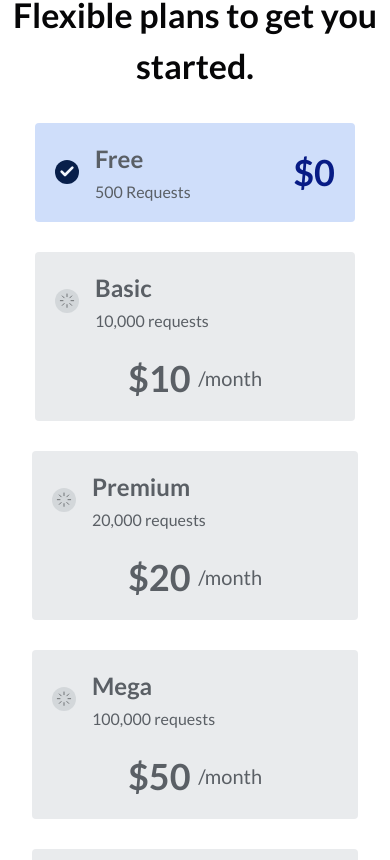
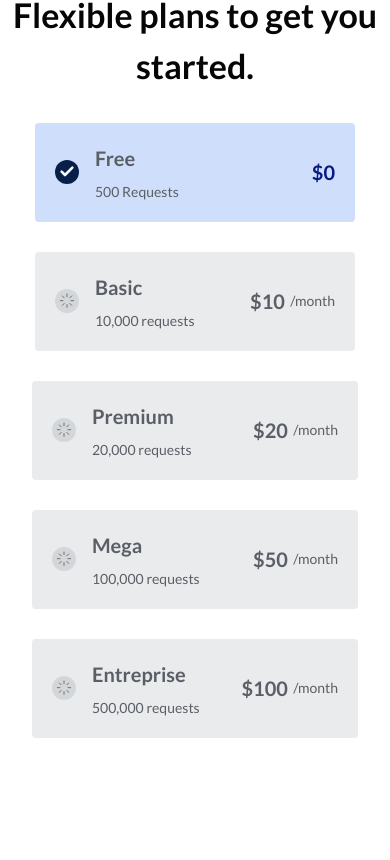
Before and after one commit to Zummit-Africa-Inc/Zapi-FE-v2, a React (Vite) app: page / in a window 390 px wide. Shown: the part 6244-7104 px from the top of the page. Built offline with nearby package versions, Linux system fonts and the light colour scheme; no server answers; what aws-amplify would draw is missing.

Commit message:
Updated card sizes on pricing section equal and aligned

```diff
--- a/src/components/home/Pricing.tsx
+++ b/src/components/home/Pricing.tsx
@@ -20,17 +20,27 @@ const Pricing: React.FC = () => {
                 <Box style={{display: "flex",alignItems: "center",marginInlineEnd: "auto",gap: "1rem"}}>
                   <img  className={classes.bullets} src={pricingBullet1} alt="" width="32px" height="32px" />
                   <Stack direction="column" sx={{ textAlign: "start", gap: "0.5rem" }}>
-                    <Typography variant="h6" sx={{fontWeight: 700, fontSize: "24px", lineHeight: "31px"}}>
+                    <Typography variant="h6" sx={{fontWeight: 700, fontSize: "24px", lineHeight: "31px",
+                    "@media screen and (max-width: 800px)": {
+                     paddingRight: "35px",
+                     fontSize: "20px",
+                     fontWeight: "600",
+                    }}}>
                       Free
                     </Typography>
-                    <Typography variant="h6" sx={{fontWeight: 500, fontSize: "16px", lineHeight: "20px"}}>
+                    <Typography variant="h6" sx={{fontWeight: 500, fontSize: "16px", lineHeight: "20px", "@media screen and (max-width: 800px)": {
+                    fontSize: "14px",
+                    fontWeight: "400",
+                    }}}>
                       500 Requests
                     </Typography>
                   </Stack>
                 </Box>
                 <Stack direction="row" sx={{ textAlign: "start" }}>
-                  <Typography variant="h1" sx={{fontWeight: 700, fontSize: "36px", lineHeight: "46px",
-                   color:"#071B85"}}>
+                  <Typography variant="h1" sx={{fontWeight: 700, fontSize: "36px", lineHeight: "46px",            color:"#071B85", "@media screen and (max-width: 800px)": {
+                    fontSize: "20px",
+                    fontWeight: "600",
+                  }}}>
                     $0
                   </Typography>
                   <Typography variant="h6"
@@ -55,17 +65,28 @@ const Pricing: React.FC = () => {
                   <img className={classes.bullets} src={pricingBullet2} alt="" width="32px" height="32px"/>
                   <Stack direction="column"
                     sx={{ textAlign: "start", gap: "0.5rem" }}>
-                    <Typography variant="h5" sx={{fontWeight: 700, fontSize: "24px", lineHeight: "31px"}}>
+                    <Typography variant="h5" sx={{fontWeight: 700, fontSize: "24px", lineHeight: "31px",
+                     "@media screen and (max-width: 800px)": {
+                     paddingRight: "35px",
+                     fontSize: "20px",
+                     fontWeight: "600",
+                    },}}>
                       Basic
                     </Typography>
-                    <Typography variant="h6" sx={{fontWeight: 500, fontSize: "16px", lineHeight: "20px"}}>
+                    <Typography variant="h6" sx={{fontWeight: 500, fontSize: "16px", lineHeight: "20px",
+                     "@media screen and (max-width: 800px)": {
+                     fontSize: "14px",
+                     fontWeight: "400",
+                     }}}>
                       10,000 requests
                     </Typography>
                   </Stack>
                 </Box>
                 <Stack direction="row" sx={{ textAlign: "start" }}>
-                  <Typography variant="h1" sx={{fontWeight: 700, fontSize: "36px", lineHeight: "46px",
-                   color: "#5A5F65"}}>
+                  <Typography variant="h1" sx={{fontWeight: 700, fontSize: "36px", lineHeight: "46px", color: "#5A5F65", "@media screen and (max-width: 800px)": {
+                    fontSize: "20px",
+                    fontWeight: "600",
+                  }}}>
                     $10
                   </Typography>
                   <Typography variant="h6"
@@ -75,6 +96,10 @@ const Pricing: React.FC = () => {
                       lineHeight: "26px",
                       color: "#5A5F65",
                       alignSelf: "center",
+                      "@media screen and (max-width: 800px)": {
+                        fontSize: "14px",
+                        fontWeight: "400",
+                      },
                     }}>
                     &nbsp; /month
                   </Typography>
@@ -92,17 +117,27 @@ const Pricing: React.FC = () => {
                 <img className={classes.bullets} src={pricingBullet2} alt="" width="32px" height="32px" />
                 <Stack direction="column"
                   sx={{ textAlign: "start", gap: "0.5rem" }}>
-                  <Typography variant="h5" sx={{fontWeight: 700, fontSize: "24px", lineHeight: "31px"}}>
+                  <Typography variant="h5" sx={{fontWeight: 700, fontSize: "24px", lineHeight: "31px", "@media screen and (max-width: 800px)": {
+                    paddingRight: "35px",
+                    fontSize: "20px",
+                    fontWeight: "600",
+                  }, }}>
                     Premium
                   </Typography>
-                  <Typography variant="h6" sx={{fontWeight: 500, fontSize: "16px", lineHeight: "20px"}}>
+                  <Typography variant="h6" sx={{fontWeight: 500, fontSize: "16px", lineHeight: "20px", "@media screen and (max-width: 800px)": {
+                    fontSize: "14px",
+                    fontWeight: "400",
+                  },}}>
                     20,000 requests
                   </Typography>
                 </Stack>
               </div>
               <Stack direction="row" sx={{ textAlign: "start" }}>
                 <Typography variant="h1" sx={{fontWeight: 700, fontSize: "36px", lineHeight: "46px",
-                   color:"#5A5F65"}}>
+                   color:"#5A5F65", "@media screen and (max-width: 800px)": {
+                    fontSize: "20px",
+                    fontWeight: "600",
+                  },}}>
                   $20
                 </Typography>
                 <Typography variant="h6"
@@ -112,6 +147,10 @@ const Pricing: React.FC = () => {
                     lineHeight: "26px",
                     color: "#5A5F65",
                     alignSelf: "center",
+                    "@media screen and (max-width: 800px)": {
+                      fontSize: "14px",
+                      fontWeight: "400",
+                    },
                   }}>
                   &nbsp; /month
                 </Typography>
@@ -128,17 +167,26 @@ const Pricing: React.FC = () => {
                 <img className={classes.bullets} src={pricingBullet2} alt="" width="32px" height="32px" />
                 <Stack direction="column"
                   sx={{ textAlign: "start", gap: "0.5rem" }}>
-                  <Typography variant="h5" sx={{fontWeight: 700, fontSize: "24px", lineHeight: "31px"}}>
+                  <Typography variant="h5" sx={{fontWeight: 700, fontSize: "24px", lineHeight: "31px",  "@media screen and (max-width: 800px)": {
+                     paddingRight: "35px",
+                     fontSize: "20px",
+                     fontWeight: "600",
+                    }}}>
                     Mega
                   </Typography>
-                  <Typography variant="h6" sx={{fontWeight: 500, fontSize: "16px", lineHeight: "20px"}}>
+                  <Typography variant="h6" sx={{fontWeight: 500, fontSize: "16px", lineHeight: "20px", "@media screen and (max-width: 800px)": {
+                    fontSize: "14px",
+                    fontWeight: "400",
+                  }}}>
                     100,000 requests
                   </Typography>
                 </Stack>
               </div>
               <Stack direction="row" sx={{ textAlign: "start" }}>
-                <Typography variant="h1" sx={{fontWeight: 700, fontSize: "36px", lineHeight: "46px",
-                   color:"#5A5F65"}}>
+                <Typography variant="h1" sx={{fontWeight: 700, fontSize: "36px", lineHeight: "46px",                color:"#5A5F65", "@media screen and (max-width: 800px)": {
+                    fontSize: "20px",
+                    fontWeight: "600",
+                  }}}>
                   $50
                 </Typography>
                 <Typography variant="h6"
@@ -148,6 +196,10 @@ const Pricing: React.FC = () => {
                     lineHeight: "26px",
                     color: "#5A5F65",
                     alignSelf: "center",
+                    "@media screen and (max-width: 800px)": {
+                      fontSize: "14px",
+                      fontWeight: "400",
+                    },
                   }}>
                   &nbsp; /month
                 </Typography>
@@ -164,17 +216,25 @@ const Pricing: React.FC = () => {
                 <img className={classes.bullets} src={pricingBullet2} alt="" width="32px" height="32px" />
                 <Stack direction="column"
                   sx={{ textAlign: "start", gap: "0.5rem" }}>
-                  <Typography variant="h5" sx={{fontWeight: 700, fontSize: "24px", lineHeight: "31px"}}>
+                  <Typography variant="h5" sx={{fontWeight: 700, fontSize: "24px", lineHeight: "31px",  "@media screen and (max-width: 800px)": {
+                     fontSize: "20px",
+                     fontWeight: "600",
+                    }}}>
                     Entreprise
                   </Typography>
-                  <Typography variant="h6" sx={{fontWeight: 500, fontSize: "16px", lineHeight: "20px"}}>
+                  <Typography variant="h6" sx={{fontWeight: 500, fontSize: "16px", lineHeight: "20px", "@media screen and (max-width: 800px)": {
+                    fontSize: "14px",
+                    fontWeight: "400",
+                  }}}>
                     500,000 requests
                   </Typography>
                 </Stack>
               </div>
               <Stack direction="row" sx={{ textAlign: "start" }}>
-                <Typography variant="h1" sx={{fontWeight: 700, fontSize: "36px", lineHeight: "46px",
-                   color:"#5A5F65"}}>
+                <Typography variant="h1" sx={{fontWeight: 700, fontSize: "36px", lineHeight: "46px",               color:"#5A5F65", "@media screen and (max-width: 800px)": {
+                    fontSize: "20px",
+                    fontWeight: "600",
+                  }}}>
                   $100
                 </Typography>
                 <Typography variant="h6"
@@ -184,6 +244,10 @@ const Pricing: React.FC = () => {
                     lineHeight: "26px",
                     color: "#5A5F65",
                     alignSelf: "center",
+                    "@media screen and (max-width: 800px)": {
+                      fontSize: "14px",
+                      fontWeight: "400",
+                    },
                   }}>
                   &nbsp; /month
                 </Typography>
@@ -249,9 +313,14 @@ const useStyles = makeStyles((theme: Theme) => ({
     padding: "20px",
     borderRadius: "4px",
     boxSizing: "border-box",
-    "@media screen and (max-width: 800px)": {
-      width: "100%",
+    [theme.breakpoints.down("tablet")]: {
+     width: "100%"
     },
+
+
+
+
+
   },
   col: {
     marginLeft: "auto !important",
@@ -281,9 +350,6 @@ const useStyles = makeStyles((theme: Theme) => ({
     gap: "1.5rem",
     textAlign: "center",
     position: "relative",
-    // [theme.breakpoints.down("tablet")]: {
-    //   paddingLeft: "-450px",
-    // },
   },
   discount: {
     borderRadius: "4px",
```
